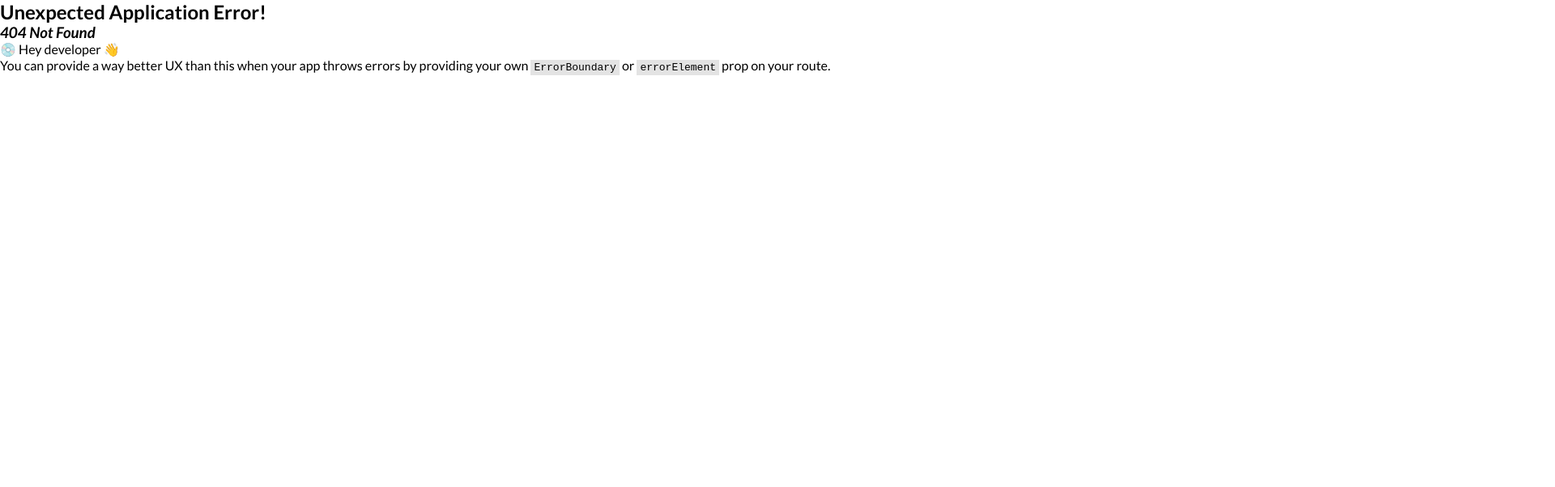
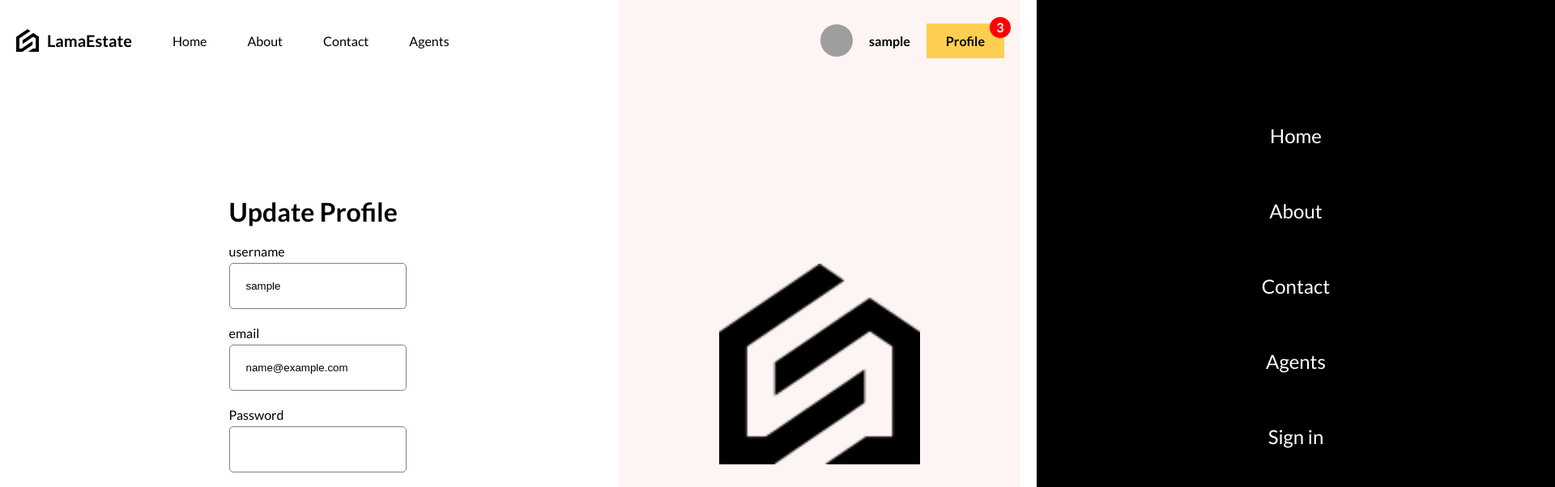
Before and after one commit to noobapoo99/property, a React (Vite) app in the folder client/: page /profile/update in a window 1280 px wide. Before the commit this address had no page. Shown: the top 602 px of the page at 81% size, 1920 px wide, since content can reach past the window. Built offline with nearby package versions, Linux system fonts and the light colour scheme; sample sign-in values are in the browser's storage; grey boxes are pictures that could not be loaded.

Commit message:
profileUpdatepage

```diff
--- a/client/src/App.jsx
+++ b/client/src/App.jsx
@@ -6,6 +6,7 @@
 import ProfilePage from "./routes/profilePage/profilePage";
 import Login from "./routes/login/login";
 import Register from "./routes/register/register";
+import ProfileUpdatePage from "./routes/profileUpdatePage/profileUpdatePage";
 
 function App() {
   const router = createBrowserRouter([
@@ -44,6 +45,10 @@
           path: "/profile",
           element: <ProfilePage />,
         },
+        {
+          path: "/profile/update",
+          element: <ProfileUpdatePage />,
+        },
       ],
     },
   ]);
--- a/client/src/routes/profilePage/profilePage.jsx
+++ b/client/src/routes/profilePage/profilePage.jsx
@@ -2,7 +2,7 @@
 import List from "../../components/list/List";
 import "./profilePage.scss";
 import apiRequest from "../../lib/apiRequest";
-import { useNavigate } from "react-router-dom";
+import { Link, useNavigate } from "react-router-dom";
 import { useContext } from "react";
 import { AuthContext } from "../../context/AuthContext";
 function ProfilePage() {
@@ -24,7 +24,9 @@
         <div className="wrapper">
           <div className="title">
             <h1>User Information</h1>
-            <button>Update Profile</button>
+            <Link to="/profile/update">
+              <button>Update Profile</button>
+            </Link>
           </div>
           <div className="info">
             <span>
--- a/client/src/routes/profileUpdatePage/profileUpdatePage.jsx
+++ b/client/src/routes/profileUpdatePage/profileUpdatePage.jsx
@@ -1,25 +1,31 @@
+import { useContext } from "react";
+import { AuthContext } from "../../context/AuthContext";
 import "./profileUpdatePage.scss";
 
 function ProfileUpdatePage() {
+  const { currentUser } = useContext(AuthContext);
+
   return (
     <div className="profileUpdatePage">
       <div className="formContainer">
         <form>
           <h1>Update Profile</h1>
           <div className="item">
-            <label htmlFor="username">Username</label>
+            <label htmlFor="username">username</label>
             <input
               id="username"
               name="username"
               type="text"
+              defaultValue={currentUser.username}
             />
           </div>
           <div className="item">
-            <label htmlFor="email">Email</label>
+            <label htmlFor="email">email</label>
             <input
               id="email"
               name="email"
               type="email"
+              defaultValue={currentUser.email}
             />
           </div>
           <div className="item">
@@ -30,7 +36,11 @@
         </form>
       </div>
       <div className="sideContainer">
-        <img src="" alt="" className="avatar" />
+        <img
+          src={currentUser.avatar || "/logo.png"}
+          alt=""
+          className="avatar"
+        />
       </div>
     </div>
   );
```
